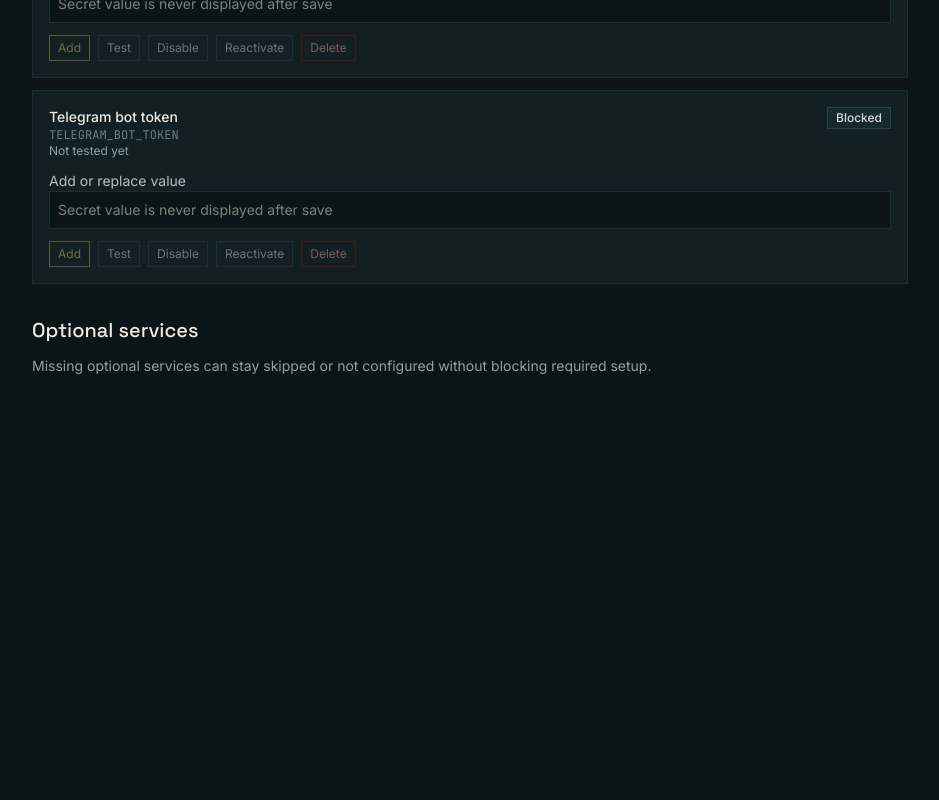
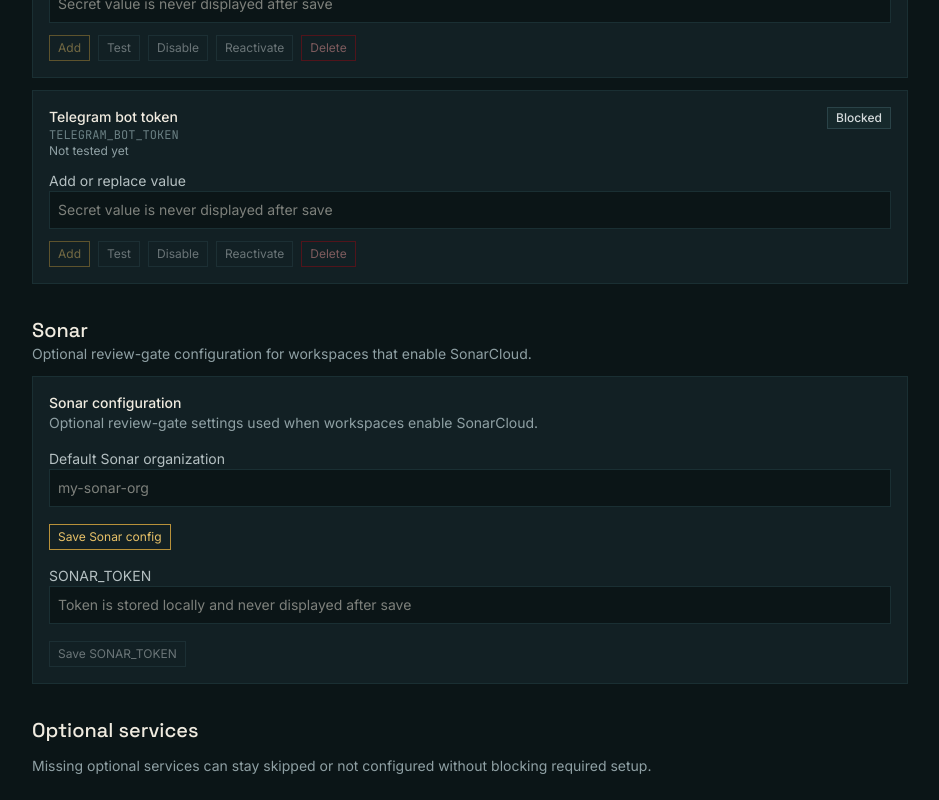
Before and after one commit to silviobeer/beerengineer, a Next.js app in the folder apps/ui/: page /settings in a window 1280 px wide. Shown: the part 1002-1802 px from the top of the page, without its empty margins (292-1231 px from the left). Before the commit the page ends 1402 px from the top, so only its background shows below. Built offline with nearby package versions, Linux system fonts and the light colour scheme; no server answers.

Commit message:
feat(ui): show sonar setup controls

```diff
--- a/apps/ui/components/settings/AppSettingsPage.tsx
+++ b/apps/ui/components/settings/AppSettingsPage.tsx
@@ -1,4 +1,5 @@
 import { Topbar } from "@/components/Topbar";
+import { SonarSetupCard } from "@/components/setup/SonarSetupCard";
 import type { AppConfigView, SetupReport } from "@/lib/setup/types";
 import { AppConfigSection } from "./AppConfigSection";
 import { SecretMaintenanceRow } from "./SecretMaintenanceRow";
@@ -21,6 +22,7 @@ export function AppSettingsPage({
             <a className="border border-zinc-800 px-3 py-2 text-sm text-amber-300" href="#setup-status">Setup status</a>
             <a className="border border-zinc-800 px-3 py-2 text-sm text-zinc-300" href="#app-config">App config</a>
             <a className="border border-zinc-800 px-3 py-2 text-sm text-zinc-300" href="#secrets">Secrets</a>
+            <a className="border border-zinc-800 px-3 py-2 text-sm text-zinc-300" href="#sonar">Sonar</a>
             <a className="border border-zinc-800 px-3 py-2 text-sm text-zinc-300" href="#optional-services">Optional services</a>
           </nav>
         </aside>
@@ -36,6 +38,13 @@ export function AppSettingsPage({
             <SecretMaintenanceRow label="LLM API key" secret={configView?.config.llm.apiKey} fallbackRef="ANTHROPIC_API_KEY" />
             <SecretMaintenanceRow label="Telegram bot token" secret={telegram?.botToken} fallbackRef="TELEGRAM_BOT_TOKEN" />
           </section>
+          <section id="sonar" className="space-y-3" data-testid="settings-sonar">
+            <div>
+              <h2 className="font-display text-xl">Sonar</h2>
+              <p className="text-sm text-zinc-400">Optional review-gate configuration for workspaces that enable SonarCloud.</p>
+            </div>
+            <SonarSetupCard defaultOrganization={configView?.config.llm.defaultSonarOrganization} />
+          </section>
           <section id="optional-services" className="space-y-3" data-testid="optional-services">
             <h2 className="font-display text-xl">Optional services</h2>
             <p className="text-sm text-zinc-400">Missing optional services can stay skipped or not configured without blocking required setup.</p>
--- a/apps/ui/components/setup/SetupSupportZone.tsx
+++ b/apps/ui/components/setup/SetupSupportZone.tsx
@@ -1,9 +1,18 @@
-import { currentSetupGroup, type SetupReport } from "@/lib/setup/types";
+import { currentSetupGroup, type AppConfigView, type SetupReport } from "@/lib/setup/types";
 import { InstallationOptionCard } from "./InstallationOptionCard";
+import { SonarSetupCard } from "./SonarSetupCard";
 
-export function SetupSupportZone({ report }: Readonly<{ report: SetupReport | null }>) {
+function hasSonarChecks(report: SetupReport | null): boolean {
+  return report?.groups.some((group) =>
+    group.id.includes("sonar")
+    || group.checks.some((check) => check.id.includes("sonar") || check.label.toLowerCase().includes("sonar")),
+  ) ?? false;
+}
+
+export function SetupSupportZone({ report, configView }: Readonly<{ report: SetupReport | null; configView?: AppConfigView | null }>) {
   const group = currentSetupGroup(report);
   const checks = group?.checks.filter((check) => check.status !== "ok") ?? [];
+  const showSonarConfig = hasSonarChecks(report) || configView?.config.llm.defaultSonarOrganization !== undefined;
   return (
     <section data-testid="setup-support-zone" className="space-y-3">
       <div className="border-t border-zinc-800 pt-5">
@@ -13,6 +22,7 @@ export function SetupSupportZone({ report }: Readonly<{ report: SetupReport | nu
         </p>
       </div>
       <div className="grid gap-3">
+        {showSonarConfig ? <SonarSetupCard defaultOrganization={configView?.config.llm.defaultSonarOrganization} /> : null}
         {(checks.length > 0 ? checks : [{ id: "empty", label: "No blocker", status: "ok" as const }]).map((check) => (
           <InstallationOptionCard key={check.id} check={check} />
         ))}
--- a/apps/ui/components/setup/SetupWizardShell.tsx
+++ b/apps/ui/components/setup/SetupWizardShell.tsx
@@ -23,7 +23,7 @@ export function SetupWizardShell({
         </div>
         <SetupProgressStepper report={report} checking={checking} />
         <SetupGateBox initialReport={report} initialConfigView={configView ?? null} initialError={error} onCheckingChange={setChecking} />
-        <SetupSupportZone report={report} />
+        <SetupSupportZone report={report} configView={configView ?? null} />
       </div>
     </main>
   );
--- /dev/null
+++ b/apps/ui/components/setup/SonarSetupCard.tsx
@@ -0,0 +1,132 @@
+"use client";
+
+import { useState } from "react";
+
+async function readJson(res: Response): Promise<unknown> {
+  try {
+    return await res.json();
+  } catch {
+    return null;
+  }
+}
+
+function responseError(body: unknown, fallback: string): string {
+  if (!body || typeof body !== "object") return fallback;
+  const candidate = body as { error?: unknown; message?: unknown; rejected?: unknown };
+  if (typeof candidate.error === "string") return candidate.error;
+  if (typeof candidate.message === "string") return candidate.message;
+  if (Array.isArray(candidate.rejected) && candidate.rejected.length > 0) {
+    const first = candidate.rejected[0] as { error?: unknown };
+    if (typeof first.error === "string") return first.error;
+  }
+  return fallback;
+}
+
+export function SonarSetupCard({ defaultOrganization }: Readonly<{ defaultOrganization?: string }>) {
+  const [organization, setOrganization] = useState(defaultOrganization ?? "");
+  const [token, setToken] = useState("");
+  const [savingConfig, setSavingConfig] = useState(false);
+  const [savingToken, setSavingToken] = useState(false);
+  const [message, setMessage] = useState<string | null>(null);
+  const [error, setError] = useState<string | null>(null);
+
+  async function saveConfig() {
+    setSavingConfig(true);
+    setMessage(null);
+    setError(null);
+    try {
+      const res = await fetch("/api/settings/config", {
+        method: "PATCH",
+        headers: { "Content-Type": "application/json" },
+        body: JSON.stringify({ llm: { defaultSonarOrganization: organization.trim() } }),
+      });
+      const body = await readJson(res);
+      if (!res.ok && res.status !== 207) {
+        setError(responseError(body, "Sonar config could not be saved."));
+        return;
+      }
+      const rejected = body && typeof body === "object" ? (body as { rejected?: unknown }).rejected : null;
+      if (Array.isArray(rejected) && rejected.length > 0) {
+        setError(responseError(body, "Sonar config was rejected."));
+        return;
+      }
+      setMessage("Sonar organization saved.");
+    } catch (err) {
+      setError(err instanceof Error ? err.message : "Sonar config could not be saved.");
+    } finally {
+      setSavingConfig(false);
+    }
+  }
+
+  async function saveToken() {
+    setSavingToken(true);
+    setMessage(null);
+    setError(null);
+    try {
+      const res = await fetch("/api/settings/secrets", {
+        method: "POST",
+        headers: { "Content-Type": "application/json" },
+        body: JSON.stringify({ ref: "SONAR_TOKEN", action: "replace", value: token }),
+      });
+      const body = await readJson(res);
+      if (!res.ok || (body && typeof body === "object" && (body as { ok?: unknown }).ok === false)) {
+        setError(responseError(body, "SONAR_TOKEN could not be saved."));
+        return;
+      }
+      setToken("");
+      setMessage("SONAR_TOKEN saved.");
+    } catch (err) {
+      setError(err instanceof Error ? err.message : "SONAR_TOKEN could not be saved.");
+    } finally {
+      setSavingToken(false);
+    }
+  }
+
+  return (
+    <article className="space-y-4 border border-zinc-800 bg-zinc-900 p-4" data-testid="sonar-setup-card">
+      <div>
+        <h3 className="text-sm font-medium text-zinc-100">Sonar configuration</h3>
+        <p className="text-sm text-zinc-400">
+          Optional review-gate settings used when workspaces enable SonarCloud.
+        </p>
+      </div>
+      {message ? <p role="status" className="text-sm text-emerald-300">{message}</p> : null}
+      {error ? <p role="alert" className="text-sm text-amber-300">{error}</p> : null}
+      <label className="block space-y-1 text-sm">
+        <span className="text-zinc-300">Default Sonar organization</span>
+        <input
+          className="w-full border border-zinc-800 bg-zinc-950 p-2"
+          value={organization}
+          onChange={(event) => setOrganization(event.target.value)}
+          placeholder="my-sonar-org"
+        />
+      </label>
+      <button
+        type="button"
+        disabled={savingConfig}
+        onClick={saveConfig}
+        className="border border-amber-500 px-2 py-1 text-xs text-amber-300 disabled:opacity-45"
+      >
+        {savingConfig ? "Saving" : "Save Sonar config"}
+      </button>
+      <label className="block space-y-1 text-sm">
+        <span className="text-zinc-300">SONAR_TOKEN</span>
+        <input
+          type="password"
+          className="w-full border border-zinc-800 bg-zinc-950 p-2"
+          value={token}
+          onChange={(event) => setToken(event.target.value)}
+          placeholder="Token is stored locally and never displayed after save"
+        />
+      </label>
+      <button
+        type="button"
+        disabled={savingToken || !token}
+        onClick={saveToken}
+        className="border border-zinc-700 px-2 py-1 text-xs text-zinc-200 disabled:opacity-45"
+      >
+        {savingToken ? "Saving" : "Save SONAR_TOKEN"}
+      </button>
+    </article>
+  );
+}
```
Also changed, not shown: 2 other files (tests, documents, lock files or other folders).
